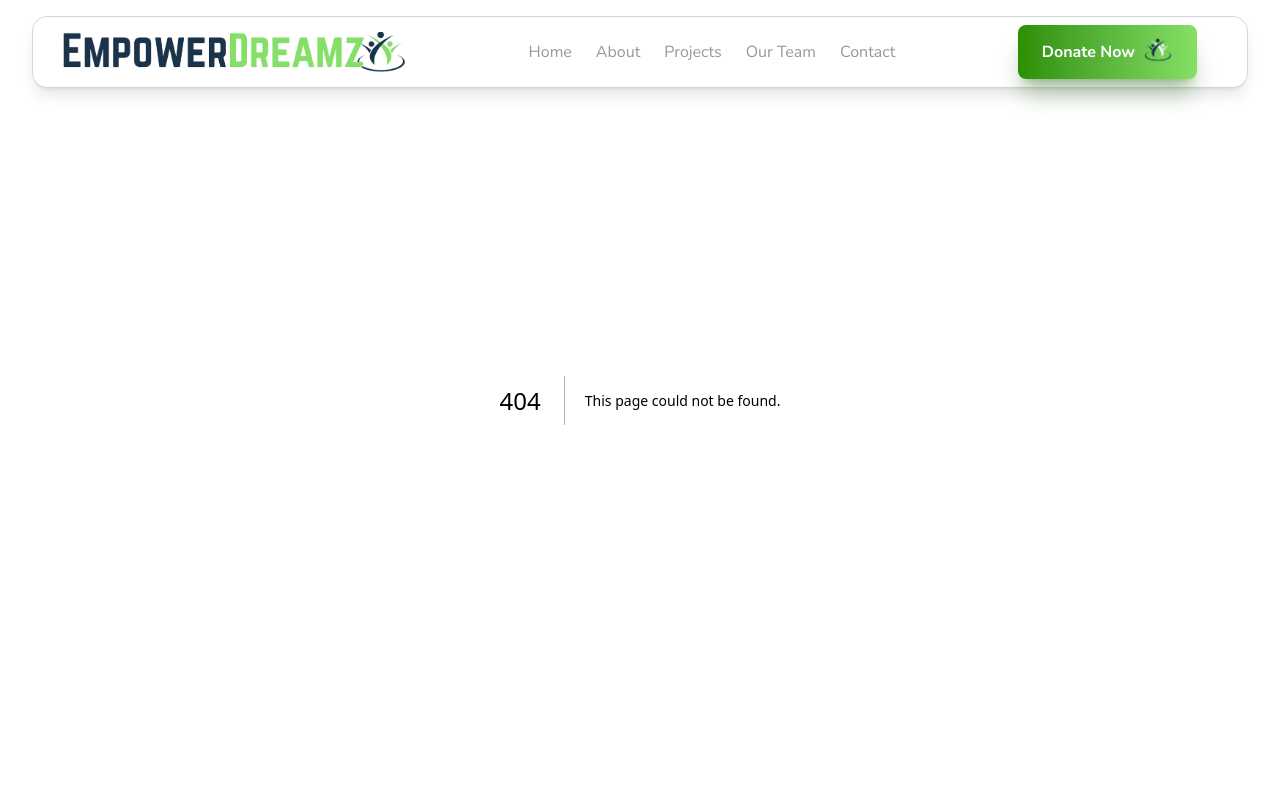
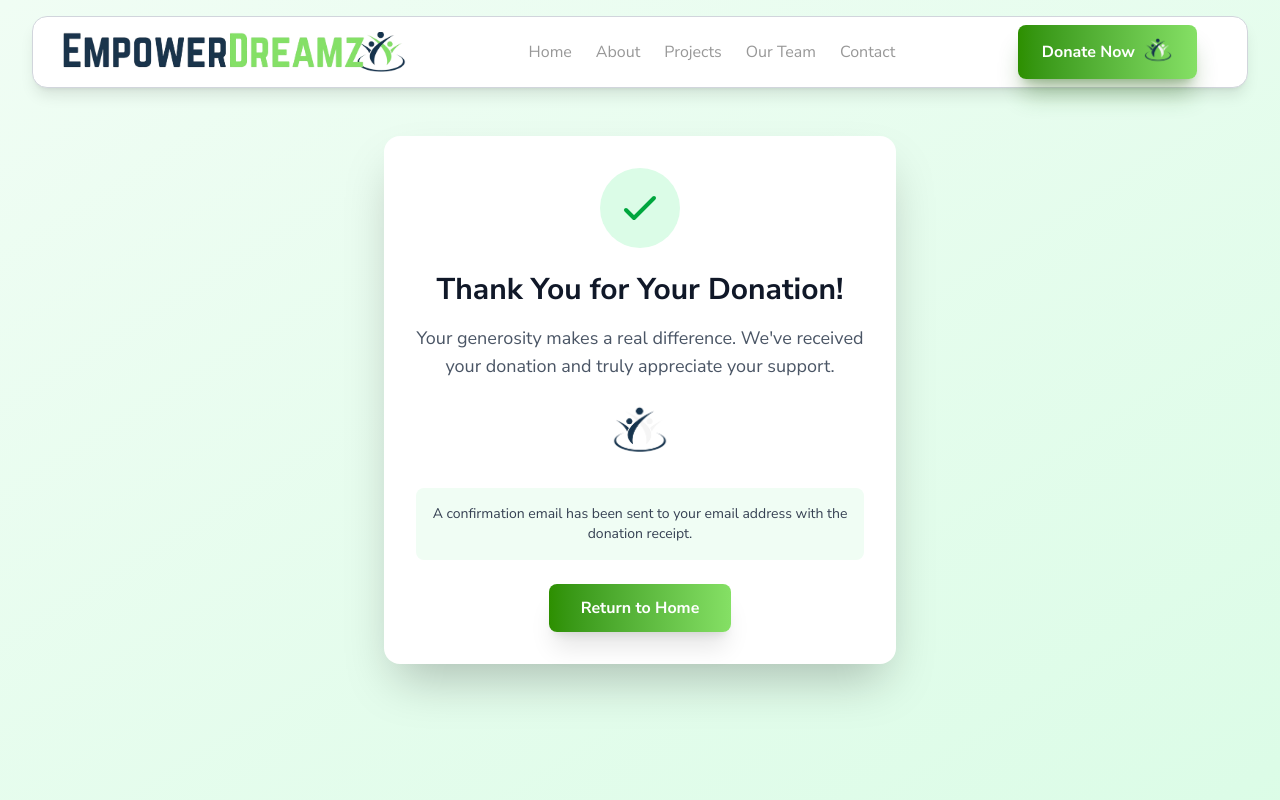
Before and after one commit to shammah-hub/empowerdreamz, a Next.js app: page /success in a window 1280 px wide. Before the commit this address had no page. Shown: the top 800 px of the page. Built offline with nearby package versions, Linux system fonts and the light colour scheme.

Commit message:
success page added fix

```diff
--- /dev/null
+++ b/app/success/page.tsx
@@ -0,0 +1,86 @@
+"use client";
+
+import React, { useEffect, useState } from 'react';
+import { useSearchParams } from 'next/navigation';
+import Image from 'next/image';
+import Link from 'next/link';
+
+export default function SuccessPage() {
+  const searchParams = useSearchParams();
+  const sessionId = searchParams.get('session_id');
+  const [isVerified, setIsVerified] = useState(false);
+
+  useEffect(() => {
+    // Optional: Verify the session on the backend
+    if (sessionId) {
+      setIsVerified(true);
+    }
+  }, [sessionId]);
+
+  return (
+    <div className="min-h-screen flex items-center justify-center bg-gradient-to-br from-green-50 to-green-100 p-4">
+      <div className="bg-white rounded-2xl max-w-lg w-full p-8 shadow-2xl text-center">
+        {/* Success Icon */}
+        <div className="mb-6 flex justify-center">
+          <div className="w-20 h-20 bg-green-100 rounded-full flex items-center justify-center">
+            <svg
+              className="w-12 h-12 text-green-600"
+              fill="none"
+              stroke="currentColor"
+              viewBox="0 0 24 24"
+            >
+              <path
+                strokeLinecap="round"
+                strokeLinejoin="round"
+                strokeWidth={2}
+                d="M5 13l4 4L19 7"
+              />
+            </svg>
+          </div>
+        </div>
+
+        {/* Thank You Message */}
+        <h1 className="text-3xl font-bold text-gray-900 mb-4">
+          Thank You for Your Donation!
+        </h1>
+
+        <p className="text-gray-600 mb-6 text-lg">
+          Your generosity makes a real difference. We've received your donation and truly appreciate your support.
+        </p>
+
+        {/* Logo */}
+        <div className="mb-6 flex justify-center">
+          <Image
+            src="/wb.png"
+            width={60}
+            height={60}
+            alt="Parofund Logo"
+            className="h-[60px] w-[60px]"
+          />
+        </div>
+
+        {/* Additional Info */}
+        <div className="bg-green-50 rounded-lg p-4 mb-6">
+          <p className="text-sm text-gray-700">
+            A confirmation email has been sent to your email address with the donation receipt.
+          </p>
+        </div>
+
+        {/* Session ID (Optional) */}
+        {sessionId && (
+          <p className="text-xs text-gray-500 mb-6">
+            Transaction ID: {sessionId.slice(-12)}
+          </p>
+        )}
+
+        {/* Back to Home Button */}
+        <Link
+          href="/"
+          className="inline-flex items-center justify-center px-8 py-3 rounded-lg text-white bg-gradient-to-r from-[#2d8f00] to-[#85e065] shadow-xl hover:shadow-xl transition-all duration-300 transform hover:scale-105 font-bold"
+        >
+          Return to Home
+        </Link>
+      </div>
+    </div>
+  );
+}
```
